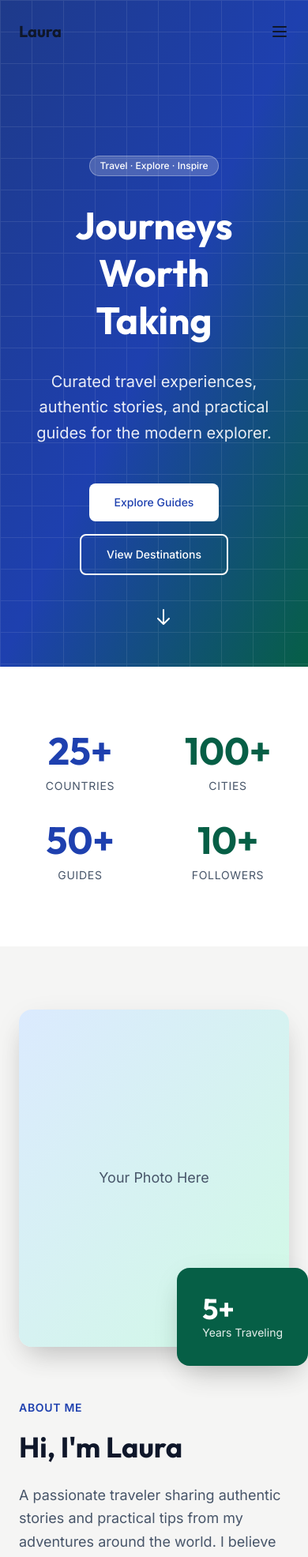
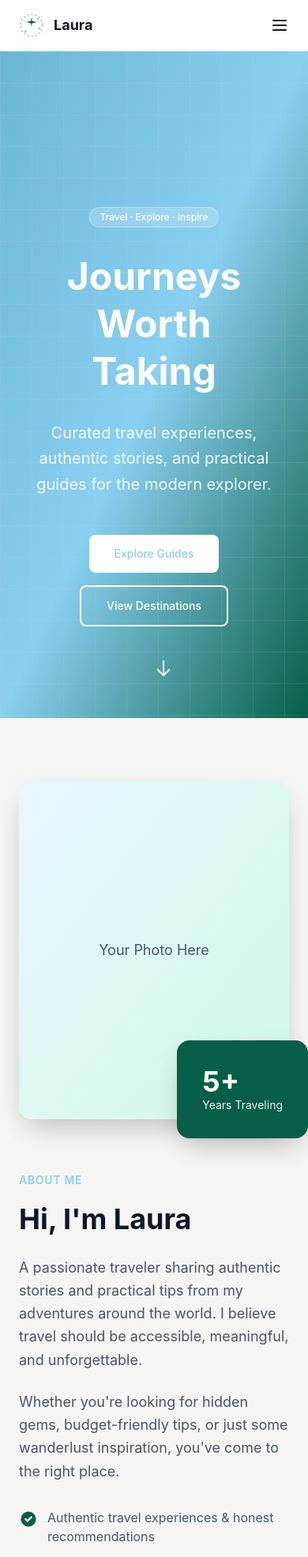
Before and after one commit to marcllort/lauweb, a Node server app: page / in a window 390 px wide. Shown: the top 1971 px of the page at 79% size. Run offline with Node 20, Linux system fonts and the light colour scheme.

Commit message:
Design refinements: SVG icon, Helvetica Neue, baby blue, clean navbar
Updates based on user feedback:

Icon & Branding:
- Created custom SVG airplane icon with travel theme
- Added favicon support with SVG icon
- Icon included in navigation logo

Typography:
- Changed to Helvetica Neue system font stack
- Removed Google Fonts dependency
- Updated all font references (font-heading, font-sans)

Color Palette:
- Updated blue to baby light blue (#89CFF0)
- Softer, more approachable blue shade
- Maintained forest green (#065F46) as requested
- Updated all blue variants (light, dark, subtle)

Navigation:
- Ultra-clean navbar design
- Simple white background with border
- Logo with animated icon
- Removed glass morphism and complex effects
- Direct hover states without underlines
- Clean mobile menu

Content:
- Removed all stats sections (25+ countries, etc.)
- Removed stats from homepage
- Removed stats from maps page
- Updated map preview section to remove specific numbers
- Cleaner, less cluttered layout

```diff
--- a/public/css/input.css
+++ b/public/css/input.css
@@ -1,5 +1,3 @@
-@import url('https://fonts.googleapis.com/css2?family=Outfit:wght@300;400;500;600;700;800&family=Inter:wght@300;400;500;600;700&display=swap');
-
 @tailwind base;
 @tailwind components;
 @tailwind utilities;
@@ -11,12 +9,12 @@
   }
 
   body {
-    @apply font-inter text-charcoal bg-broken-white antialiased;
+    @apply font-sans text-charcoal bg-broken-white antialiased;
     font-feature-settings: 'kern' 1, 'liga' 1;
   }
 
   h1, h2, h3, h4, h5, h6 {
-    @apply font-outfit font-semibold;
+    @apply font-heading font-semibold;
   }
 }
 
--- a/views/index.ejs
+++ b/views/index.ejs
@@ -47,30 +47,6 @@
     <svg class="w-6 h-6 text-pure-white" fill="none" stroke="currentColor" viewBox="0 0 24 24">
       <path stroke-linecap="round" stroke-linejoin="round" stroke-width="2" d="M19 14l-7 7m0 0l-7-7m7 7V3"></path>
     </svg>
-  </div>
-</section>
-
-<!-- Stats Section -->
-<section class="section-padding bg-pure-white">
-  <div class="container-custom">
-    <div class="grid grid-cols-2 md:grid-cols-4 gap-8">
-      <div class="text-center scroll-reveal">
-        <div class="text-5xl font-outfit font-bold text-primary-blue mb-2">25+</div>
-        <div class="text-slate text-sm uppercase tracking-wider">Countries</div>
-      </div>
-      <div class="text-center scroll-reveal">
-        <div class="text-5xl font-outfit font-bold text-forest-green mb-2">100+</div>
-        <div class="text-slate text-sm uppercase tracking-wider">Cities</div>
-      </div>
-      <div class="text-center scroll-reveal">
-        <div class="text-5xl font-outfit font-bold text-primary-blue mb-2">50+</div>
-        <div class="text-slate text-sm uppercase tracking-wider">Guides</div>
-      </div>
-      <div class="text-center scroll-reveal">
-        <div class="text-5xl font-outfit font-bold text-forest-green mb-2">10K+</div>
-        <div class="text-slate text-sm uppercase tracking-wider">Followers</div>
-      </div>
-    </div>
   </div>
 </section>
 
@@ -284,8 +260,8 @@
               </svg>
             </div>
             <div>
-              <div class="font-semibold text-charcoal">25+ Countries Visited</div>
-              <div class="text-sm text-slate">Across 3 continents and counting</div>
+              <div class="font-semibold text-charcoal">Global Destinations</div>
+              <div class="text-sm text-slate">Pins marking every place I've explored</div>
             </div>
           </div>
 
--- a/views/partials/header.ejs
+++ b/views/partials/header.ejs
@@ -4,50 +4,46 @@
   <meta charset="UTF-8">
   <meta name="viewport" content="width=device-width, initial-scale=1.0">
   <meta name="description" content="Journeys by Laura - Curated travel experiences and authentic stories from around the world">
+  <link rel="icon" type="image/svg+xml" href="/icon.svg">
   <title><%= title %></title>
   <link rel="stylesheet" href="/css/style.css">
-  <link rel="preconnect" href="https://fonts.googleapis.com">
-  <link rel="preconnect" href="https://fonts.gstatic.com" crossorigin>
 </head>
-<body class="font-inter">
+<body class="font-sans">
   <!-- Loading Animation -->
   <div id="loader" class="fixed inset-0 bg-broken-white flex items-center justify-center z-50 transition-opacity duration-500">
     <div class="loader"></div>
   </div>
 
-  <!-- Navigation - Minimal & Clean -->
-  <nav class="fixed top-0 left-0 right-0 z-40 transition-all duration-300" id="navbar">
-    <div class="container-custom">
-      <div class="flex items-center justify-between h-20">
+  <!-- Navigation - Ultra Clean -->
+  <nav class="bg-pure-white border-b border-border-gray" id="navbar">
+    <div class="max-w-7xl mx-auto px-6">
+      <div class="flex items-center justify-between h-16">
 
-        <!-- Logo -->
-        <a href="/" class="text-xl font-outfit font-bold text-charcoal hover:text-primary-blue transition-colors duration-300">
-          Laura
+        <!-- Logo with Icon -->
+        <a href="/" class="flex items-center gap-3 group">
+          <img src="/icon.svg" alt="Laura" class="w-8 h-8 transition-transform duration-300 group-hover:scale-110">
+          <span class="text-lg font-heading font-bold text-charcoal">Laura</span>
         </a>
 
         <!-- Desktop Navigation -->
-        <div class="hidden md:flex items-center gap-12">
-          <a href="/" class="nav-link <%= currentPage === 'home' ? 'active' : '' %>">
+        <div class="hidden md:flex items-center gap-8">
+          <a href="/" class="text-sm text-charcoal hover:text-primary-blue transition-colors <%= currentPage === 'home' ? 'font-semibold text-primary-blue' : '' %>">
             Home
           </a>
-          <a href="/maps" class="nav-link <%= currentPage === 'maps' ? 'active' : '' %>">
+          <a href="/maps" class="text-sm text-charcoal hover:text-primary-blue transition-colors <%= currentPage === 'maps' ? 'font-semibold text-primary-blue' : '' %>">
             Destinations
           </a>
-          <a href="/guides" class="nav-link <%= currentPage === 'guides' ? 'active' : '' %>">
+          <a href="/guides" class="text-sm text-charcoal hover:text-primary-blue transition-colors <%= currentPage === 'guides' ? 'font-semibold text-primary-blue' : '' %>">
             Guides
           </a>
-        </div>
-
-        <!-- CTA Button -->
-        <div class="hidden md:block">
           <a href="https://www.tiktok.com/@yourhandle" target="_blank" rel="noopener noreferrer"
-             class="btn-primary text-xs">
-            Follow Journey
+             class="ml-4 px-5 py-2 bg-forest-green text-pure-white text-sm rounded-lg hover:bg-green-dark transition-all duration-300">
+            Follow
           </a>
         </div>
 
         <!-- Mobile Menu Button -->
-        <button id="mobile-menu-btn" class="md:hidden text-charcoal focus:outline-none">
+        <button id="mobile-menu-btn" class="md:hidden text-charcoal">
           <svg class="w-6 h-6" fill="none" stroke="currentColor" viewBox="0 0 24 24">
             <path id="menu-icon" stroke-linecap="round" stroke-linejoin="round" stroke-width="2" d="M4 6h16M4 12h16M4 18h16"></path>
             <path id="close-icon" class="hidden" stroke-linecap="round" stroke-linejoin="round" stroke-width="2" d="M6 18L18 6M6 6l12 12"></path>
@@ -57,23 +53,21 @@
     </div>
 
     <!-- Mobile Navigation -->
-    <div id="mobile-menu" class="hidden md:hidden glass-effect border-t border-border-gray">
-      <div class="container-custom py-6">
-        <div class="flex flex-col gap-6">
-          <a href="/" class="text-base font-medium text-charcoal hover:text-primary-blue transition-colors <%= currentPage === 'home' ? 'text-primary-blue' : '' %>">
+    <div id="mobile-menu" class="hidden md:hidden border-t border-border-gray bg-pure-white">
+      <div class="px-6 py-4 space-y-3">
+        <a href="/" class="block text-sm text-charcoal hover:text-primary-blue <%= currentPage === 'home' ? 'font-semibold text-primary-blue' : '' %>">
           Home
         </a>
-          <a href="/maps" class="text-base font-medium text-charcoal hover:text-primary-blue transition-colors <%= currentPage === 'maps' ? 'text-primary-blue' : '' %>">
+        <a href="/maps" class="block text-sm text-charcoal hover:text-primary-blue <%= currentPage === 'maps' ? 'font-semibold text-primary-blue' : '' %>">
           Destinations
         </a>
-          <a href="/guides" class="text-base font-medium text-charcoal hover:text-primary-blue transition-colors <%= currentPage === 'guides' ? 'text-primary-blue' : '' %>">
+        <a href="/guides" class="block text-sm text-charcoal hover:text-primary-blue <%= currentPage === 'guides' ? 'font-semibold text-primary-blue' : '' %>">
           Guides
         </a>
         <a href="https://www.tiktok.com/@yourhandle" target="_blank" rel="noopener noreferrer"
-             class="btn-primary inline-block text-center">
-            Follow Journey
+           class="block px-5 py-2 bg-forest-green text-pure-white text-sm rounded-lg text-center hover:bg-green-dark transition-all">
+          Follow on TikTok
         </a>
-        </div>
       </div>
     </div>
   </nav>
```
Also changed, not shown: tailwind.config.js (+7 -7 lines), views/maps.ejs (+0 -24 lines), public/css/style.css, public/icon.svg (added). Lines whose indentation alone changed are shown as unchanged.
